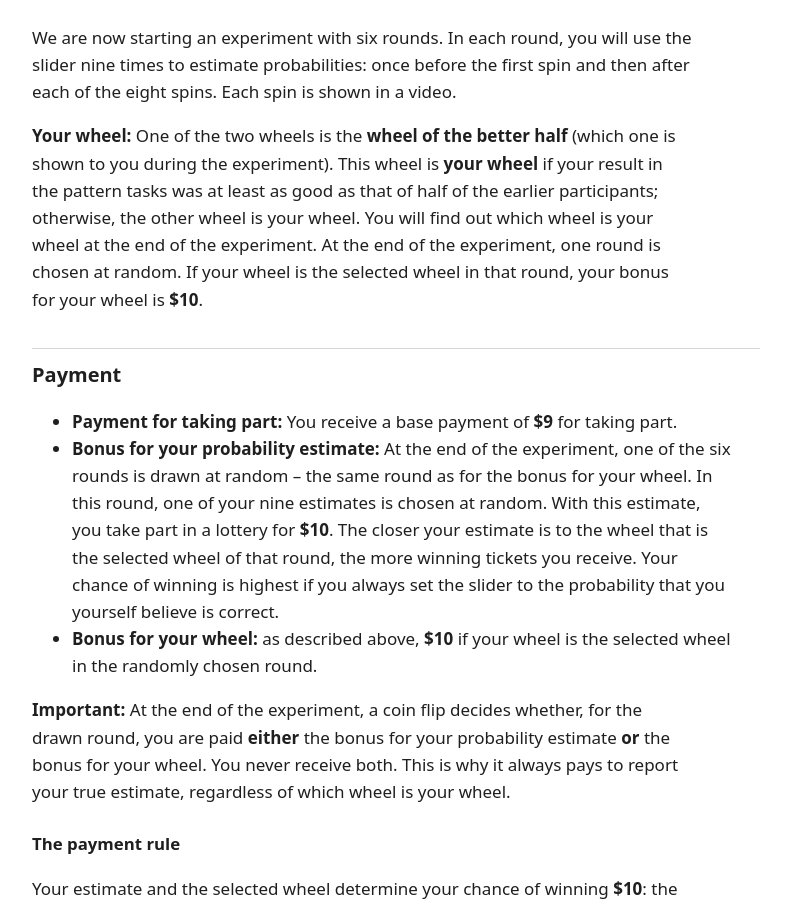
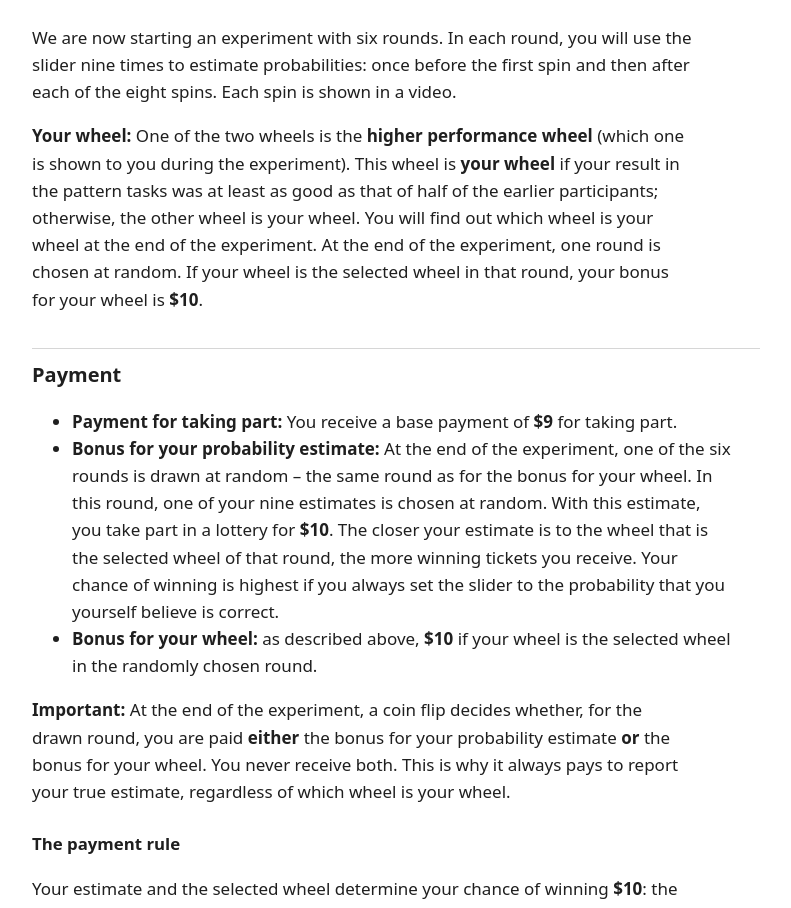
Before and after one commit to jhjelte7/belief-updating-instructions, a plain HTML site: page en/ego.html in a window 1280 px wide. Shown: the part 3500-4408 px from the top of the page, without its empty margins (244-1035 px from the left). Drawn offline with Linux system fonts and the light colour scheme.

Commit message:
en/ego.html: 'higher performance wheel' as in the survey overview
Co-Authored-By: Claude Opus 5.5 <noreply@anthropic.com>

```diff
--- a/en/ego.html
+++ b/en/ego.html
@@ -53,7 +53,7 @@
 
 <h2 id="overview">Overview</h2>
 <p>We are now starting an experiment with six rounds. In each round, you will use the slider nine times to estimate probabilities: once before the first spin and then after each of the eight spins. Each spin is shown in a video.</p>
-<p id="your-wheel"><b>Your wheel:</b> One of the two wheels is the <b>wheel of the better half</b> (which one is shown to you during the experiment). This wheel is <b>your wheel</b> if your result in the pattern tasks was at least as good as that of half of the earlier participants; otherwise, the other wheel is your wheel. You will find out which wheel is your wheel at the end of the experiment. At the end of the experiment, one round is chosen at random. If your wheel is the selected wheel in that round, your bonus for your wheel is <b>$10</b>.</p>
+<p id="your-wheel"><b>Your wheel:</b> One of the two wheels is the <b>higher performance wheel</b> (which one is shown to you during the experiment). This wheel is <b>your wheel</b> if your result in the pattern tasks was at least as good as that of half of the earlier participants; otherwise, the other wheel is your wheel. You will find out which wheel is your wheel at the end of the experiment. At the end of the experiment, one round is chosen at random. If your wheel is the selected wheel in that round, your bonus for your wheel is <b>$10</b>.</p>
 
 <h2 id="payment">Payment</h2>
 <ul>
```
